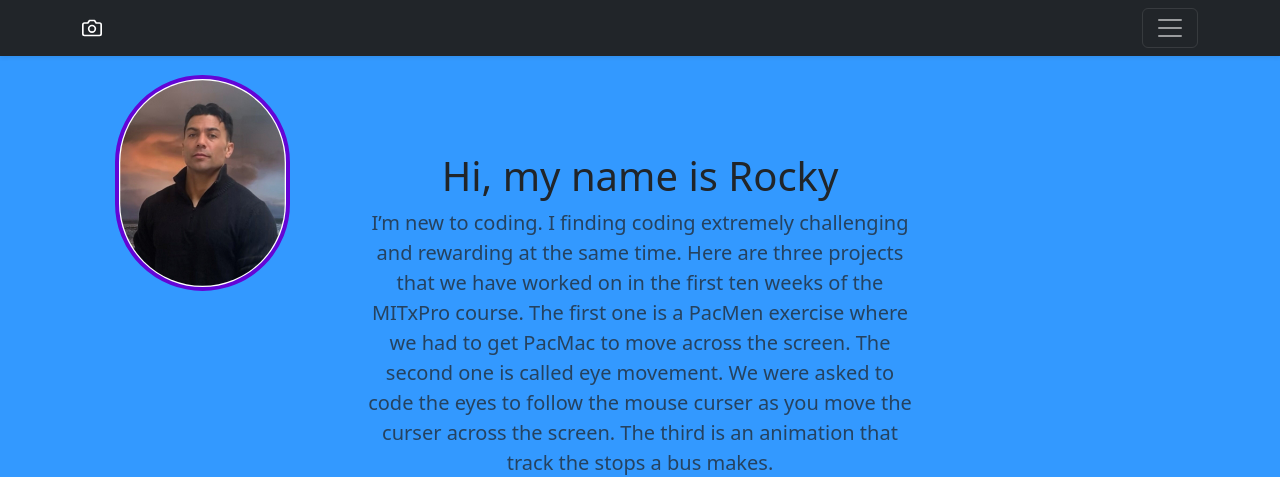
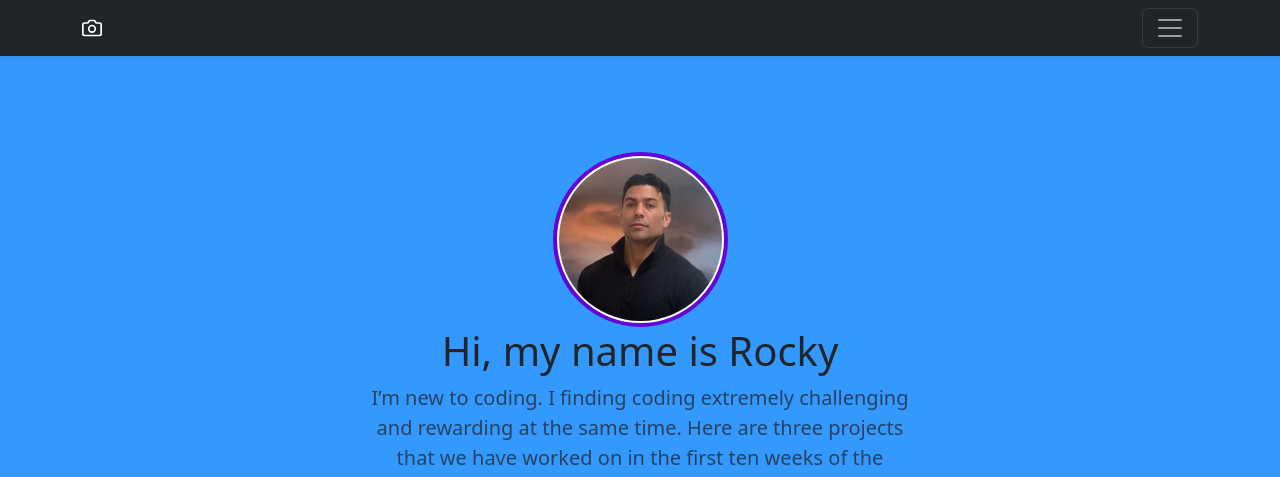
Before and after one commit to LockedNLoadedCoder/lockedNloadedCoder.github.io, a plain HTML site: page index.html in a window 1280 px wide. Shown: the top 477 px of the page. Drawn offline with nearby package versions, Linux system fonts and the light colour scheme.

Commit message:
modified photo

```diff
--- a/index.html
+++ b/index.html
@@ -176,12 +176,10 @@
       }
 
       img.img-thumbnail {
-        position: absolute;
-        right: 990px;
-        top: 75px;
+
         border-radius: 100px;
         border: solid rgb(99, 5, 214) 4px;
-        padding: .1%;
+        padding: 2px;
       }
 
 
@@ -226,7 +224,7 @@
   <section class="py-5 text-center container">
     <div class="row py-lg-5">
       <div class="col-lg-6 col-md-8 mx-auto">
-        <img src="IMG_7525.jpg" class="img-thumbnail" alt="picture of Rocky" height="160" width="175">
+        <img src="IMG_7525_cropped.jpg" class="img-thumbnail" alt="picture of Rocky" height="160" width="175">
         <h1 class="fw-light">Hi, my name is Rocky</h1>
         <p class="lead text-muted">I’m new to coding. I finding coding extremely challenging and rewarding at the same time. Here are three projects that we have worked on in the first ten weeks of the MITxPro course. The first one is a PacMen exercise where we had to get PacMac to move across the screen. The second one is called eye movement. We were asked to code the eyes to follow the mouse curser as you move the curser across the screen. The third is an animation that track the stops a bus makes.</p>
         <p>
```
Also changed, not shown: IMG_7525.jpg (deleted), IMG_7525_cropped.jpg (added).
